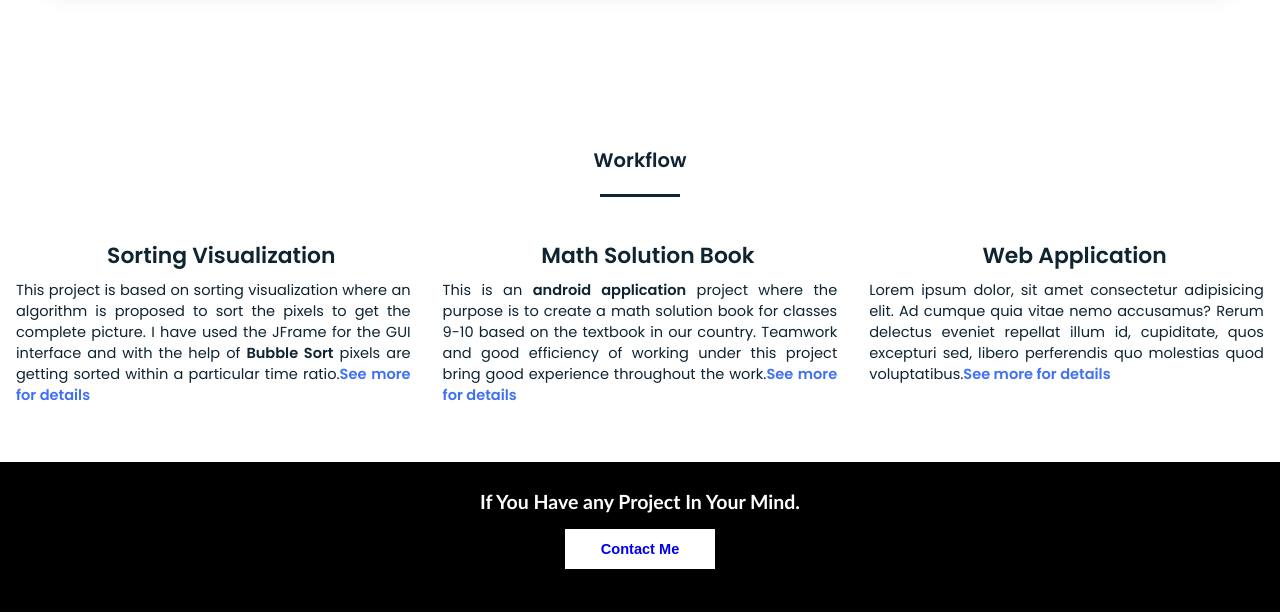
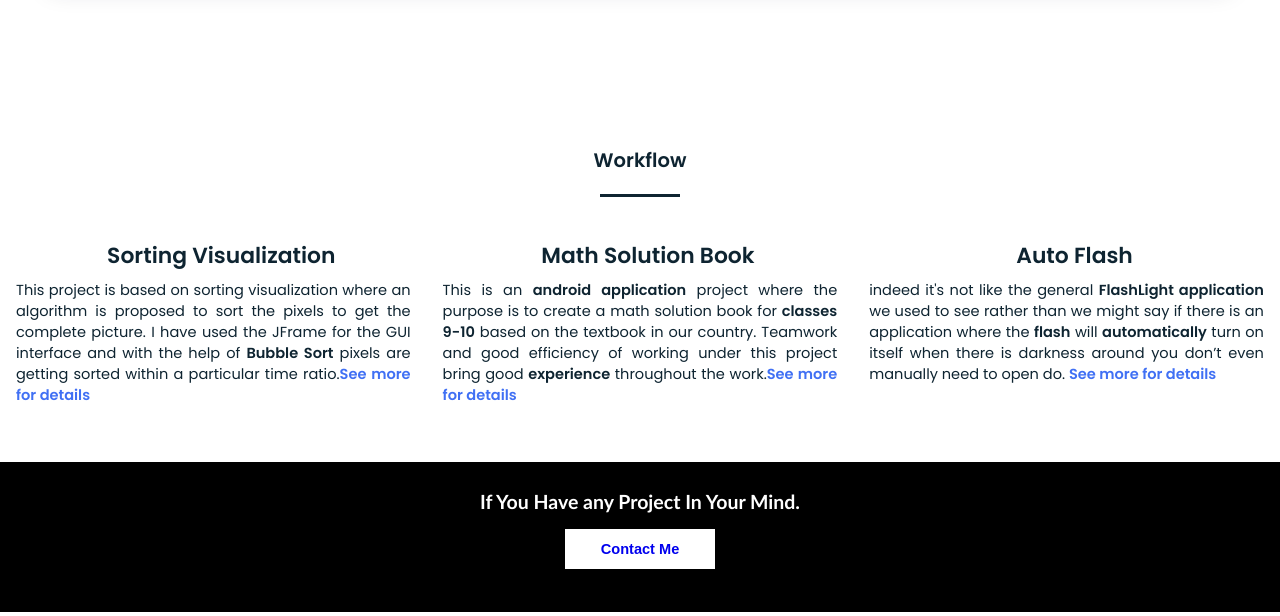
Before and after one commit to Niloy173/PortFolio-New, a plain HTML site: page index.html in a window 1280 px wide. Shown: the part 1896-2512 px from the top of the page. Drawn offline with nearby package versions, Linux system fonts and the light colour scheme.

Commit message:
Done some changes in the workflow

```diff
--- a/index.html
+++ b/index.html
@@ -210,10 +210,10 @@
             <p class="project_details">
               This is an
               <span class="sort_name">android application</span> project where
-              the purpose is to create a math solution book for classes 9-10
-              based on the textbook in our country. Teamwork and good efficiency
-              of working under this project bring good experience throughout the
-              work.<span
+              the purpose is to create a math solution book for
+              <b>classes 9-10</b> based on the textbook in our country. Teamwork
+              and good efficiency of working under this project bring good
+              <b>experience</b> throughout the work.<span
                 ><a
                   href="https://github.com/Niloy173/MathGuideBook"
                   class="check"
@@ -224,13 +224,16 @@
           </div>
 
           <div class="column">
-            <h2 class="project-title">Web Application</h2>
+            <h2 class="project-title">Auto Flash</h2>
             <p class="project_details">
-              Lorem ipsum dolor, sit amet consectetur adipisicing elit. Ad
-              cumque quia vitae nemo accusamus? Rerum delectus eveniet repellat
-              illum id, cupiditate, quos excepturi sed, libero perferendis quo
-              molestias quod voluptatibus.<span
-                ><a href="" class="check">See more for details</a></span
+              indeed it's not like the general <b>FlashLight application</b> we
+              used to see rather than we might say if there is an application
+              where the <b>flash</b> will <b>automatically</b> turn on itself
+              when there is darkness around you don’t even manually need to open
+              do.<span>
+                <a href="https://github.com/Niloy173/AutoFlash" class="check"
+                  >See more for details</a
+                ></span
               >
             </p>
           </div>
```
